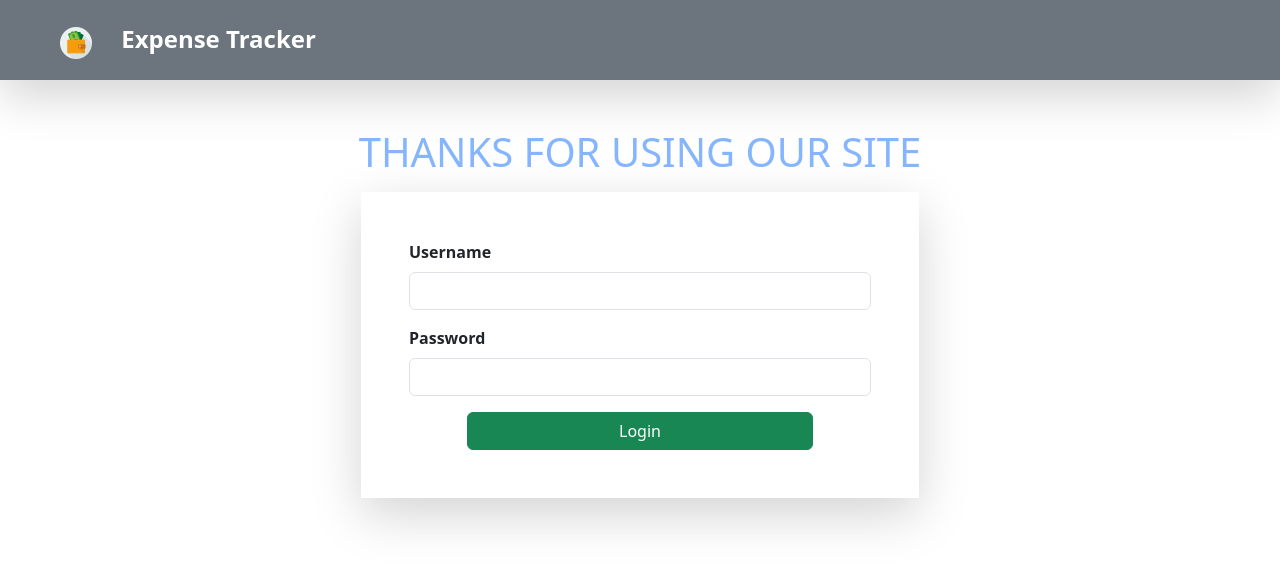
After one commit to karthi-mr/expense-tracker-Django, a Django app: page /users/login/ in a window 1280 px wide. The commit adds this page. Shown: the top 568 px of the page. Run offline with Django 5.2, Linux system fonts and the light colour scheme.

Commit message:
user login feature implementation

```diff
--- a/expense/templates/expense/navbar.html
+++ b/expense/templates/expense/navbar.html
@@ -5,5 +5,20 @@
             <img src="{% static 'image/logo.png' %}" alt="expense-img" class="navbar-img">
             <span class="navbar-title ms-4">Expense Tracker</span>
         </a>
+        {% if user.is_authenticated %}
+        <a class="btn btn-primary" data-bs-toggle="offcanvas" href="#myProfile" role="button">
+            My Profile
+        </a>
+        {% endif %}
     </div>
 </nav>
+
+<div class="offcanvas offcanvas-end" tabindex="-1" id="myProfile">
+    <div class="offcanvas-header">
+        <h5 class="offcanvas-title" id="offcanvasExampleLabel">Welcome {{ user.username }}</h5>
+        <button type="button" class="btn-close" data-bs-dismiss="offcanvas" aria-label="Close"></button>
+    </div>
+    <div class="offcanvas-body text-center">
+        <a href="{% url 'user-logout' %}" class="btn btn-outline-danger w-75" role="button">Logout</a>
+    </div>
+</div>
--- a/expense_tracker/settings.py
+++ b/expense_tracker/settings.py
@@ -41,6 +41,7 @@ INSTALLED_APPS = [
     'django.contrib.humanize',
     # ? custom app
     'expense',
+    'users',
 ]
 
 MIDDLEWARE = [
@@ -125,3 +126,5 @@ STATIC_URL = 'static/'
 # https://docs.djangoproject.com/en/5.0/ref/settings/#default-auto-field
 
 DEFAULT_AUTO_FIELD = 'django.db.models.BigAutoField'
+
+LOGIN_URL = 'user-login'
--- a/expense_tracker/urls.py
+++ b/expense_tracker/urls.py
@@ -19,5 +19,6 @@ from django.urls import include, path
 
 urlpatterns = [
     path('admin/', admin.site.urls),
+    path('users/', include('users.urls')),
     path('', include('expense.urls')),
 ]
--- /dev/null
+++ b/users/admin.py
@@ -0,0 +1,3 @@
+from django.contrib import admin
+
+# Register your models here.
--- /dev/null
+++ b/users/apps.py
@@ -0,0 +1,6 @@
+from django.apps import AppConfig
+
+
+class UsersConfig(AppConfig):
+    default_auto_field = 'django.db.models.BigAutoField'
+    name = 'users'
--- /dev/null
+++ b/users/forms.py
@@ -0,0 +1,13 @@
+from django import forms
+from django.contrib.auth.models import User
+
+
+class LoginForm(forms.Form):
+    """
+    login form creation
+    """
+
+    username = forms.CharField(widget=forms.TextInput(attrs={"class": "form-control"}))
+    password = forms.CharField(
+        widget=forms.PasswordInput(attrs={"class": "form-control"})
+    )
--- /dev/null
+++ b/users/models.py
@@ -0,0 +1,3 @@
+from django.db import models
+
+# Create your models here.
--- /dev/null
+++ b/users/templates/users/login.html
@@ -0,0 +1,25 @@
+{% extends "expense/base.html" %}
+
+{% block title %}User Login{% endblock title %}
+
+{% block body %}
+<div class="container mt-5">
+    <h1 class="text-uppercase mb-3 text-center text-primary opacity-50">Thanks for using our site</h1>
+    <form action="" method="post" class="w-50 mx-auto shadow-lg p-5 add-expense-form">
+        {% csrf_token %}
+        <!-- username -->
+        <div class="mb-3">
+            <label for="id_username" class="form-label fw-bold">Username</label>
+            {{ form.username }}
+        </div>
+        <!-- password -->
+        <div class="mb-3">
+            <label for="id_password" class="form-label fw-bold">Password</label>
+            {{ form.password }}
+        </div>
+        <div class="text-center">
+            <button type="submit" class="btn btn-success w-75">Login</button>
+        </div>
+    </form>
+</div>
+{% endblock body %}
--- /dev/null
+++ b/users/tests.py
@@ -0,0 +1,3 @@
+from django.test import TestCase
+
+# Create your tests here.
--- /dev/null
+++ b/users/urls.py
@@ -0,0 +1,8 @@
+from django.urls import path
+
+from users import views
+
+urlpatterns = [
+    path('login/', views.user_login, name='user-login'),
+    path('logout/', views.user_logout, name='user-logout'),
+]
--- /dev/null
+++ b/users/views.py
@@ -0,0 +1,29 @@
+from django.contrib.auth import authenticate, login, logout
+from django.http import HttpResponse
+from django.shortcuts import redirect, render
+from django.urls import reverse
+
+from users.forms import LoginForm
+
+
+def user_login(request):
+    if request.method == "POST":
+        loginForm = LoginForm(request.POST)
+        if loginForm.is_valid():
+            data = loginForm.cleaned_data
+            user = authenticate(
+                request, username=data["username"], password=data["password"]
+            )
+            if user is not None:
+                login(request, user)
+                return redirect('index')
+            else:
+                return HttpResponse("Invalid Credentials")
+    else:
+        loginForm = LoginForm()
+        return render(request, "users/login.html", {"form": loginForm})
+
+
+def user_logout(request):
+    logout(request)
+    return render(request, "users/logout.html", {})
```
Also changed, not shown: expense/templates/expense/home.html (+10 -2 lines), users/templates/users/logout.html (added, +13 -0 lines), db.sqlite3, users/__init__.py (added), users/migrations/__init__.py (added).
